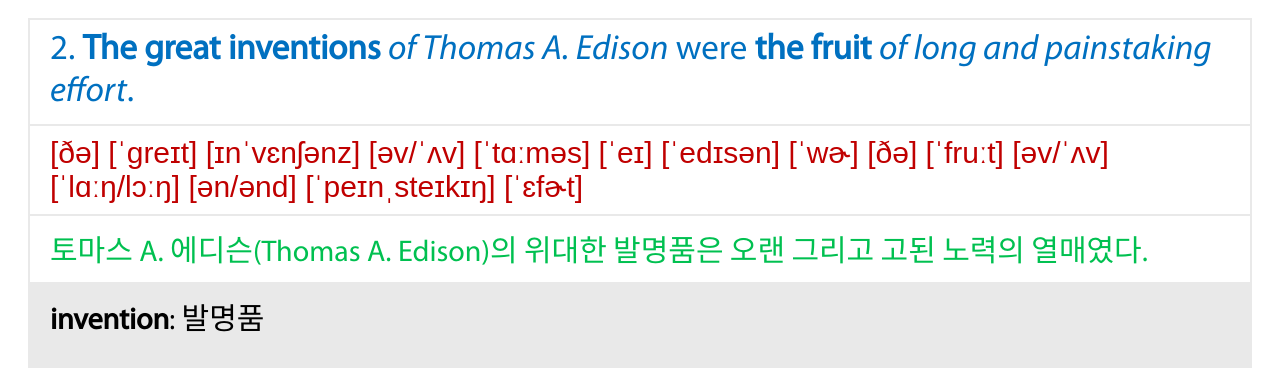
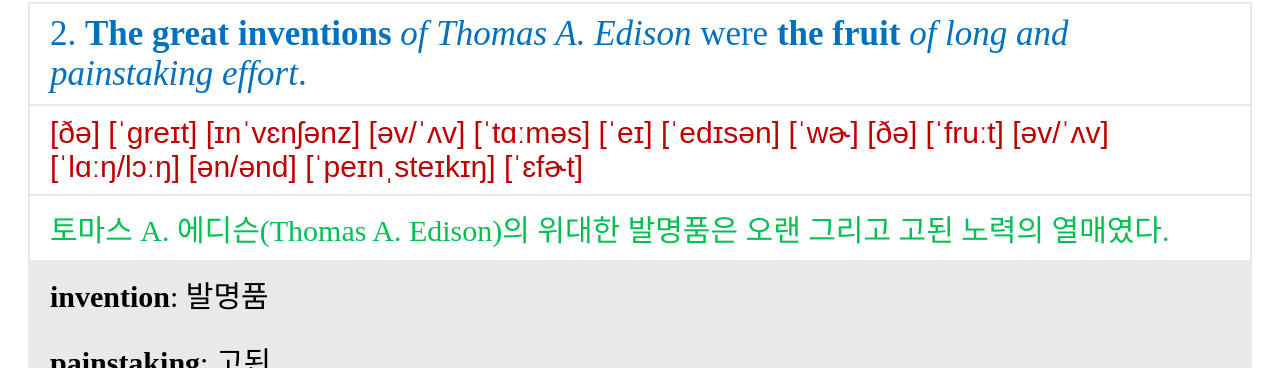
Before and after one commit to Gunwoo-Kim725/Reading-Theory, a plain HTML site: page GK01.html in a window 1280 px wide. Shown: the part 732-1100 px from the top of the page. Drawn offline with Linux system fonts and the light colour scheme; a script that the page names is missing; a web font is replaced by a local one.

Commit message:
Update style.css

```diff
--- a/style.css
+++ b/style.css
@@ -14,11 +14,11 @@
 }
 
 body {
-    font-family: "Myriad Pro", sans-serif;
+    font-family: "Times New Roman", Times, serif;
 }
 
 i {
-    font-family: "Myriad Pro Italic", sans-serif;
+    font-family: "Times New Roman", Times, serif;
 }
 
 body {
```
